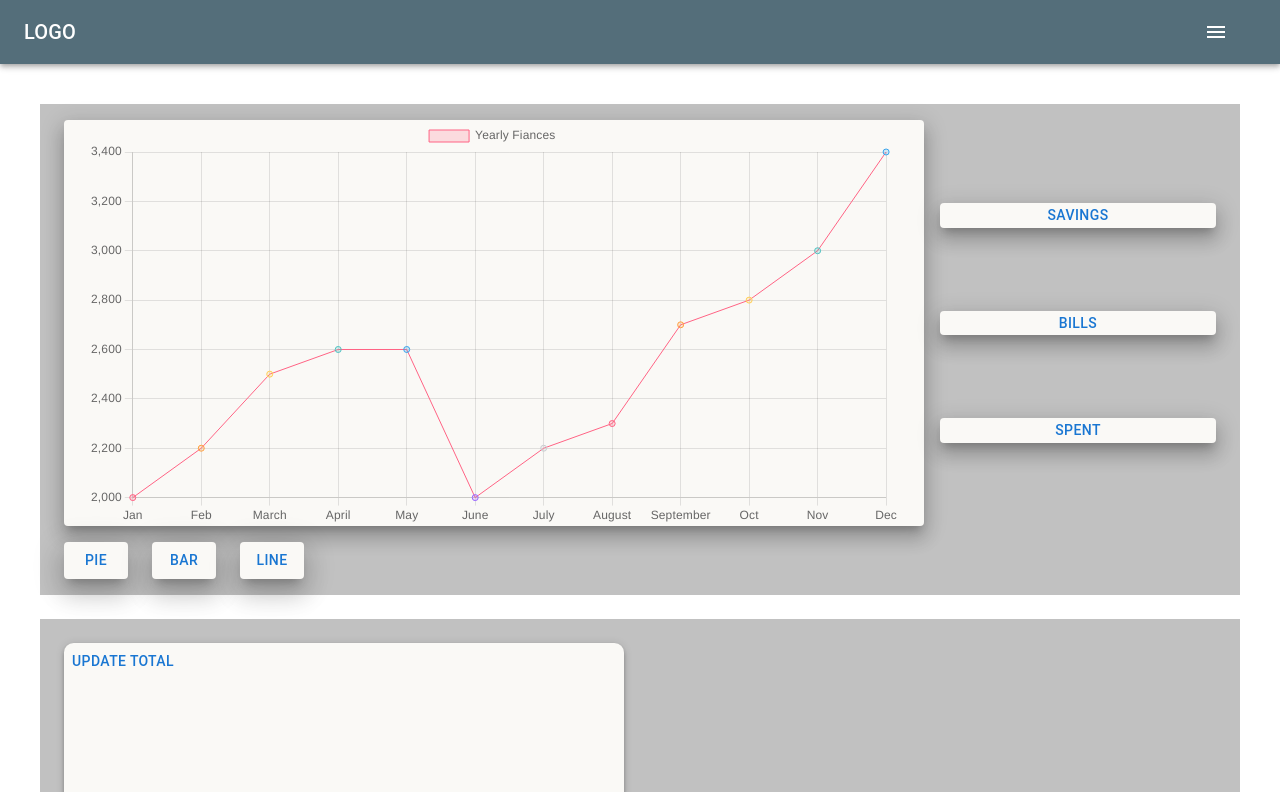
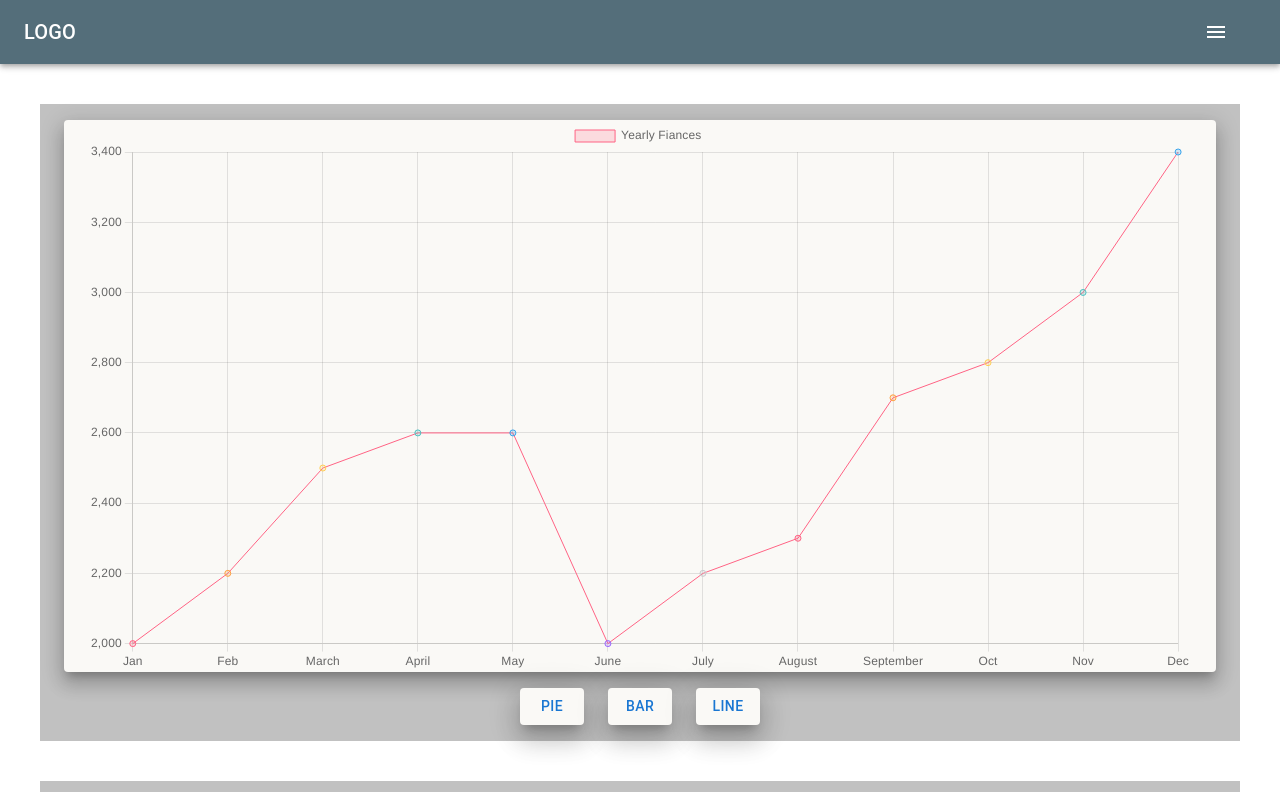
Before and after one commit to edyta0106/Golden-Goose-Finance, a React (Create React App) app in the folder client/: page /dashboard in a window 1280 px wide. Shown: the top 792 px of the page. Built offline with nearby package versions, Linux system fonts and the light colour scheme.

Commit message:
Removed extra buttons from dashboard.

```diff
--- a/client/src/components/Dashboard/Dashboard.js
+++ b/client/src/components/Dashboard/Dashboard.js
@@ -116,41 +116,17 @@ export default function Dashboard() {
   };
 
   return (
-    <Box sx={{ minHeight: "100vh" }}>
+    <Box sx={{ minHeight: "85vh" }}>
       {/* Change bgColor for containers later */}
       <Container sx={{ mt: 5, p: 2, backgroundColor: "#c1c1c1" }}>
         <Box sx={{ flexGrow: 1 }}>
           <Grid container spacing={2}>
-            <Grid item xs={9}>
+            <Grid item xs={12}>
               <Item sx={{ minHeight: " 200px" }} elevation={12}>
                 <TheGraphComponent chart={chart} />
               </Item>
             </Grid>
-            <Grid
-              item
-              xs={3}
-              sx={{
-                display: "flex",
-                flexDirection: "column",
-                justifyContent: "space-evenly",
-              }}
-            >
-              <Item elevation={12}>
-                <StyledButton>
-                  {/* <MdOutlineSavings /> */}
-                  Savings
-                </StyledButton>
-              </Item>
-
-              <Item elevation={12}>
-                <StyledButton>Bills</StyledButton>
-              </Item>
-
-              <Item elevation={12}>
-                <StyledButton>Spent</StyledButton>
-              </Item>
-            </Grid>
-            <Grid item xs={12} sx={{ display: "flex", flexDirection: "row", gap: 3 }}>
+            <Grid item xs={12} sx={{ display: "flex", justifyContent: "center", flexDirection: "row", gap: 3 }}>
               <Item elevation={16}>
                 <Button onClick={handleClick} id="pie">
                   Pie
@@ -170,8 +146,8 @@ export default function Dashboard() {
           </Grid>
         </Box>
       </Container>
-
-      <Container sx={{ mt: 3, p: 3, backgroundColor: "#c1c1c1" }}>
+      {/* Card Tile Container */}
+      <Container sx={{ mt: 5, p: 3, backgroundColor: "#c1c1c1" }}>
         <Box sx={{ flexGrow: 1 }}>
           <Grid container rowSpacing={2} columnSpacing={{ xs: 2, sm: 3, md: 4 }}>
             <Grid item xs={6}>
@@ -205,7 +181,7 @@ export default function Dashboard() {
                 </Modal>
               </StyledBox>
             </Grid>
-            {/* <Grid item xs={6}>
+            <Grid item xs={6}>
               <StyledBox elevation={4}>
                 <Link to="/spending">
                   <Button>Spending</Button>
@@ -225,7 +201,7 @@ export default function Dashboard() {
                   <Button>Savings</Button>
                 </Link>
               </StyledBox>
-            </Grid> */}
+            </Grid>
           </Grid>
         </Box>
       </Container>
```
